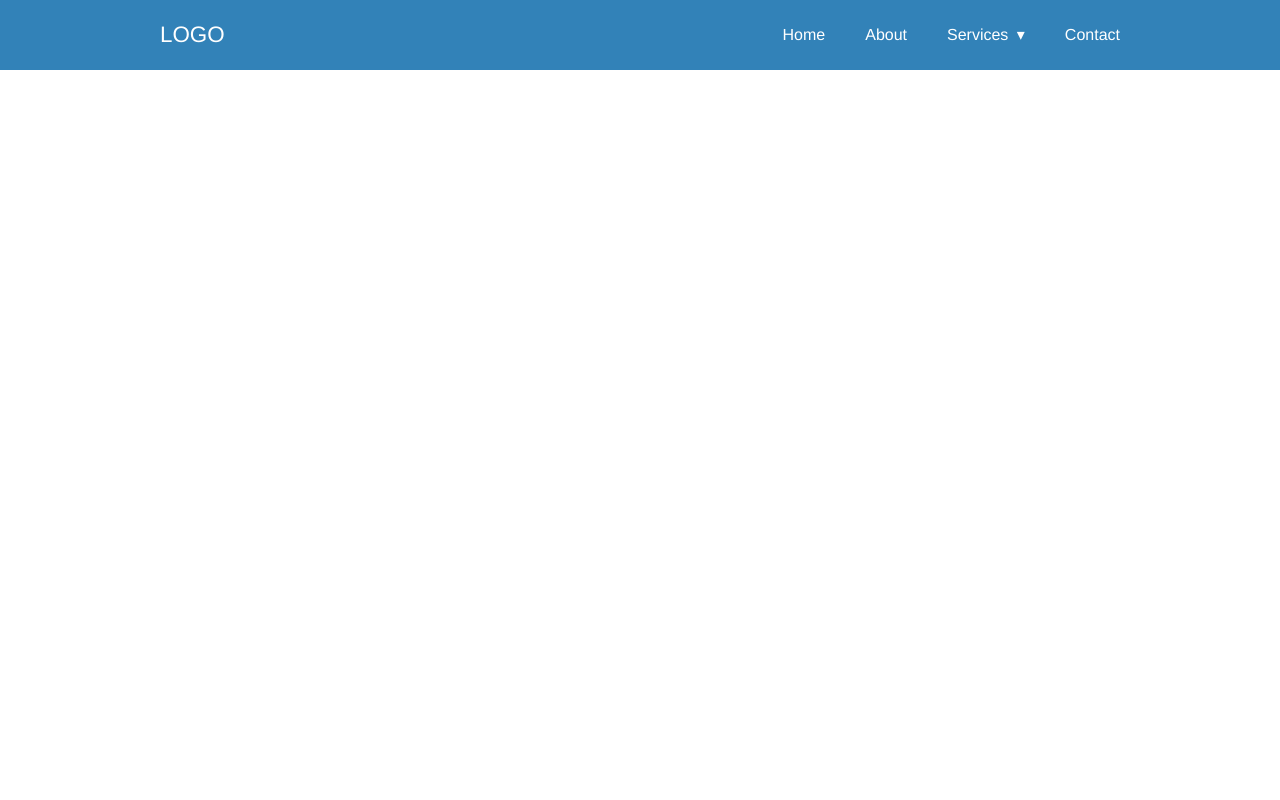
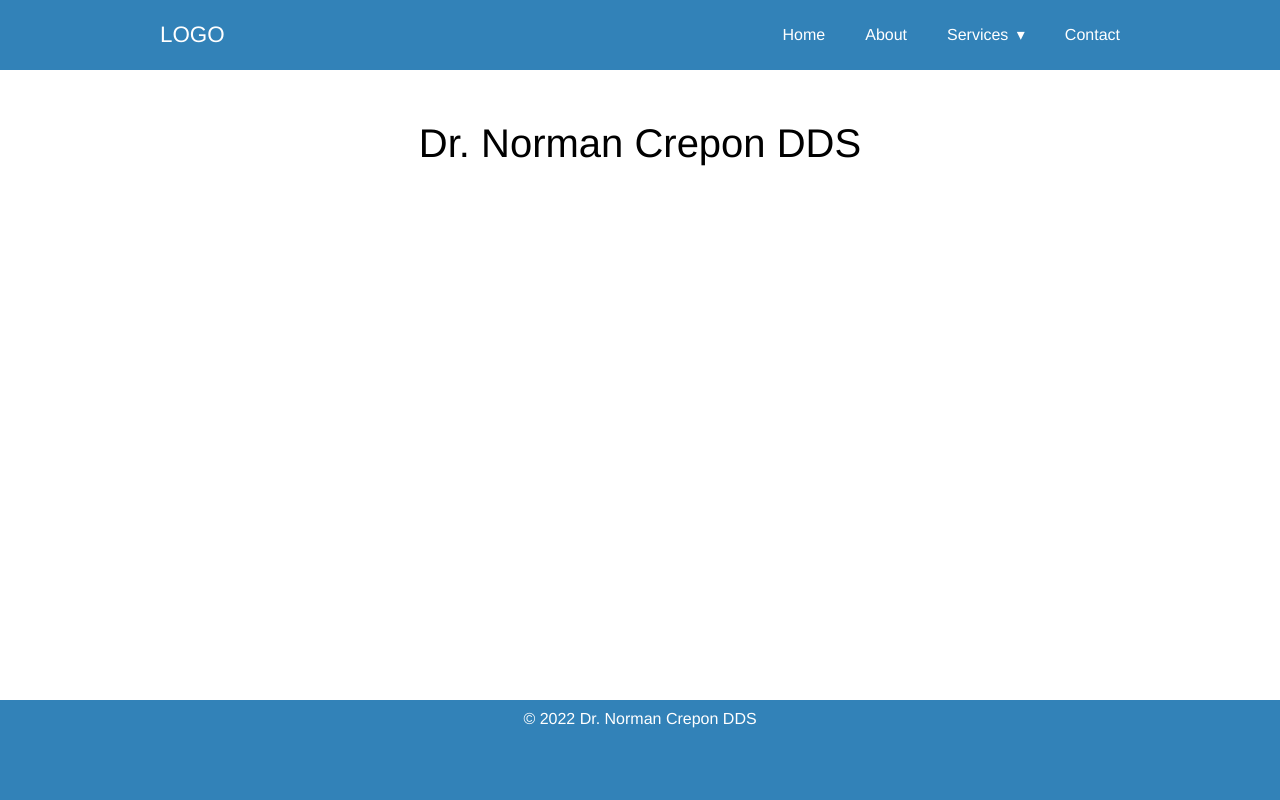
Before and after one commit to marcsouth/Dental-Site, a plain HTML site: page index.html in a window 1280 px wide. Drawn offline with nearby package versions, Linux system fonts and the light colour scheme.

Commit message:
Add existing file

```diff
--- a/index.html
+++ b/index.html
@@ -51,6 +51,16 @@
           </nav>
         </div>
       </section>
+      <main>
+        <h1>Dr. Norman Crepon DDS</h1>
+
+
+      </main>
+      <footer>
+<p></p>
+<p> © 2022 Dr. Norman Crepon DDS</p>
+
+      </footer>
       <script src='//cdnjs.cloudflare.com/ajax/libs/jquery/2.1.3/jquery.min.js'></script><script  src="./script.js"></script>
 </body>
 </html>
--- a/style.css
+++ b/style.css
@@ -25,6 +25,7 @@ body{
     display:flex;
     flex-direction:column;
     overflow-x: none;
+    position: relative;
 }
 
 /*THIS IS CSS FOR NAVIGATION*/
@@ -180,8 +181,31 @@ nav ul li ul li a {
   transform: rotate(-45deg);
 }
 
-article {
-  max-width: 1000px;
+footer{
+  width: 100%;
+  position: absolute;
+  bottom:0;
+  height: 100px;
+  background: #3282B8;
+}
+main{
+  display: flex;
+  max-width: 100%;
+  width: 1200px;
   margin: 0 auto;
-  padding: 10px;
 }
+
+h1{
+  margin: 50px;
+  width: 100%;
+  font-weight: 500;
+  font-size: 40px;
+  text-align: center;
+}
+
+footer > p {
+  text-align: center;
+  color: #FFFFFF;
+  width: 100%;
+  margin: 10px 0 10px 0;
+}
```
Also changed, not shown: pictures/AdobeStock_74128414.webp (added), pictures/GettyImages-1302979557.webp (added), pictures/The-Importance-of-Regular-Dental-Visits-1.jpg (added), pictures/pediatric-dentistTH.jpg (added).
